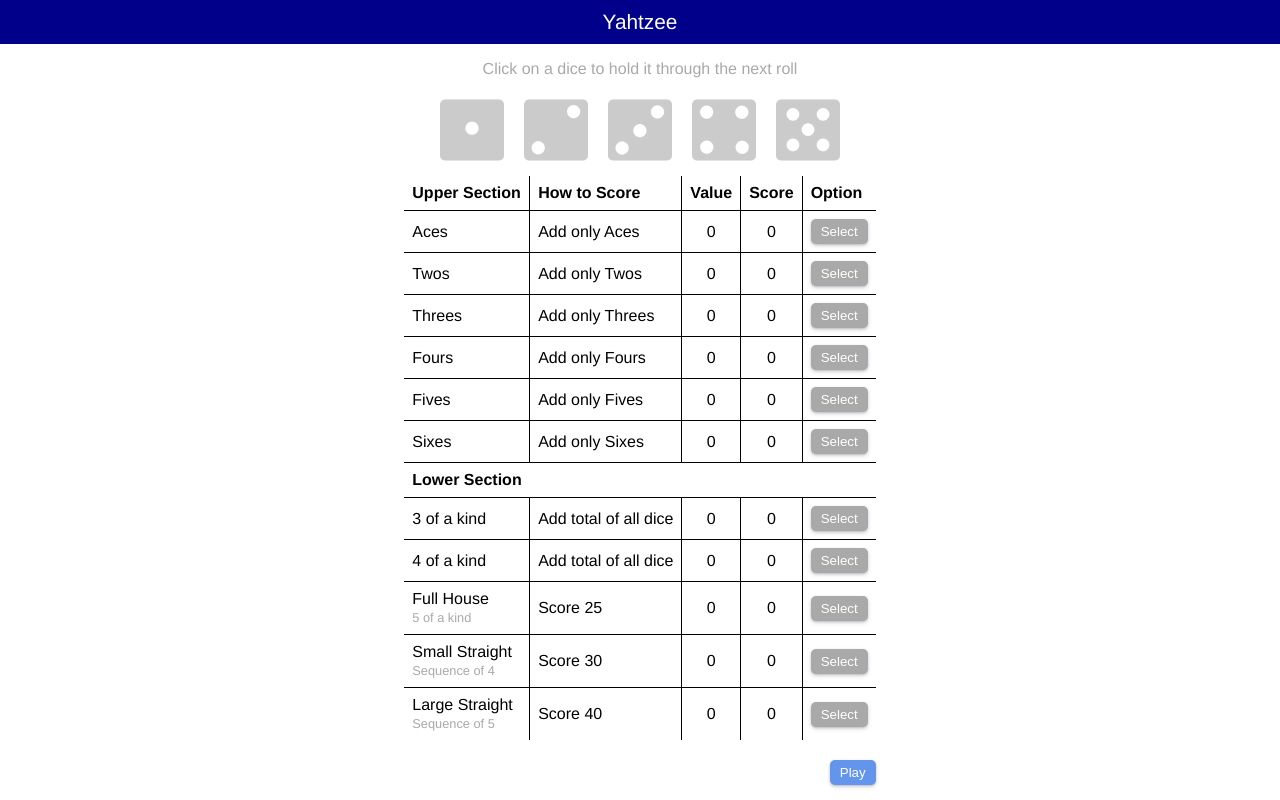
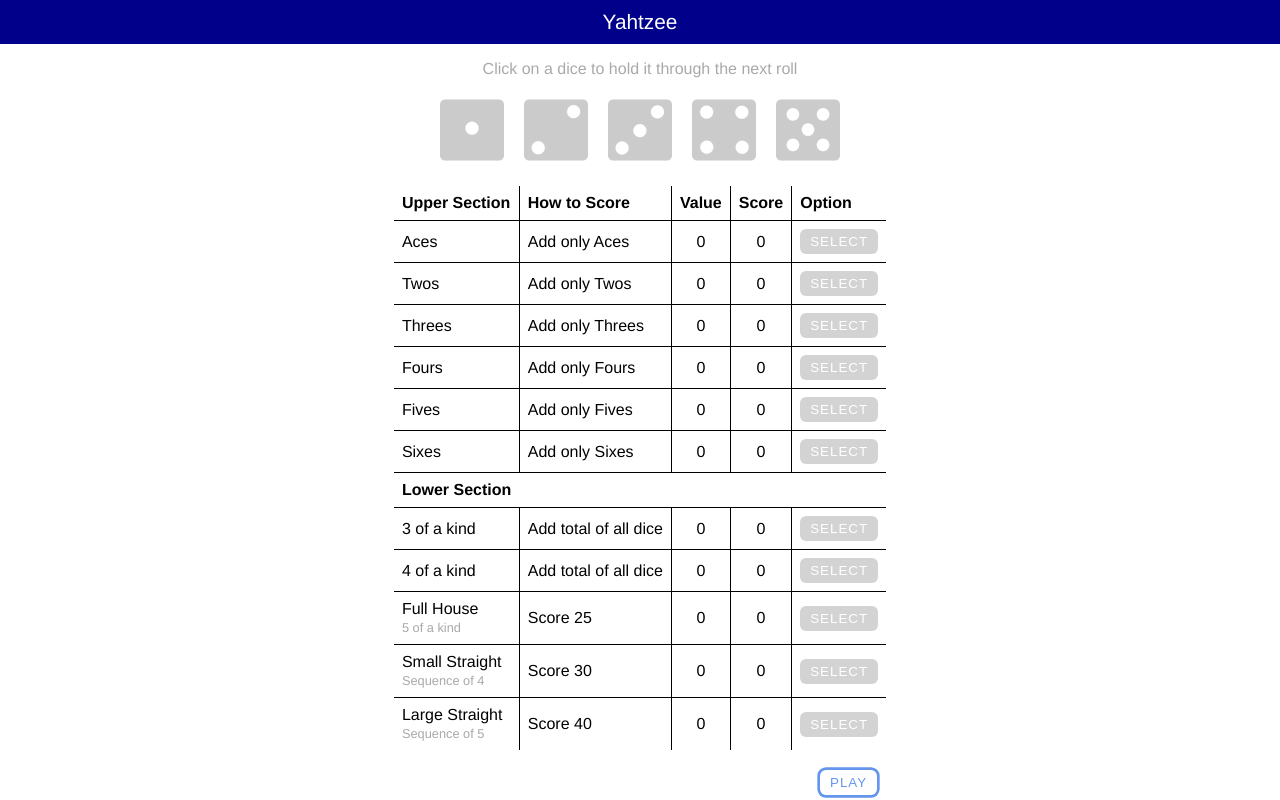
Before and after one commit to svenson95/yahtzee-app, an Angular app: page / in a window 1280 px wide. Built offline with nearby package versions, Linux system fonts and the light colour scheme.

Commit message:
Added style changes - btn hover animation, dice holding indicator

```diff
--- a/src/app/components/content/content.component.scss
+++ b/src/app/components/content/content.component.scss
@@ -11,7 +11,7 @@
     display: flex;
     justify-content: center;
     margin-top: 20px;
-    margin-bottom: 10px;
+    margin-bottom: 20px;
 
     ytz-dice + ytz-dice {
       margin-left: 20px;
@@ -29,6 +29,7 @@
     .roll-dice-btn {
       float: right;
       margin-top: 20px;
+      margin-right: 9px;
     }
   }
 }
--- a/src/app/components/dice/dice.component.scss
+++ b/src/app/components/dice/dice.component.scss
@@ -1,5 +1,9 @@
 
-.dice.is-holding {
-  outline: 2px solid cornflowerblue;
-  outline-offset: 3px;
+.dice {
+  transition: transform 100ms ease-out;
+
+  &.is-holding {
+    transform: translateY(8px);
+    transition: transform 100ms ease-out;
+  }
 }
--- a/src/styles.scss
+++ b/src/styles.scss
@@ -1,4 +1,6 @@
 /* You can add global styles to this file, and also import other style files */
+
+$btn-animation: box-shadow 200ms ease, color 200ms ease;
 
 body {
   margin: 0;
@@ -7,18 +9,29 @@
 
 button {
   cursor: pointer;
+  background: transparent;
   border: none;
-  border-radius: 5px;
-  background: cornflowerblue;
-  color: white;
-  box-shadow: rgba(50, 50, 93, 0.25) 0px 2px 5px -1px, rgba(0, 0, 0, 0.3) 0px 1px 3px -1px;
+  border-radius: 6px;
+  box-shadow: 0 0 0 2pt cornflowerblue;
   padding: 5px 10px;
+  color: cornflowerblue;
+  text-transform: uppercase;
+  letter-spacing: 1px;
+  transition: $btn-animation;
 
   &:active {
     transform: translateY(1px);
   }
 
+  &:hover {
+    box-shadow: 0 0 0 2pt black;
+    color: black;
+    transition: $btn-animation;
+  }
+
   &:disabled {
-    background: darkgrey;
+    background: lightgrey;
+    box-shadow: none;
+    color: white;
   }
 }
```
